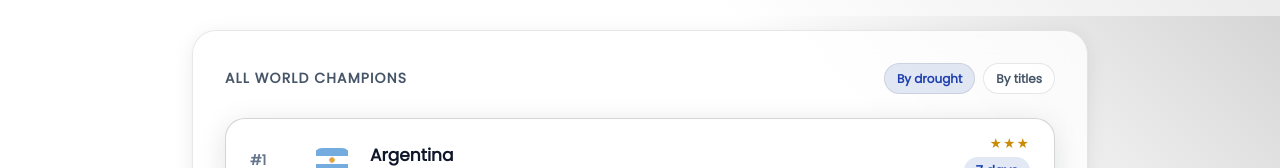
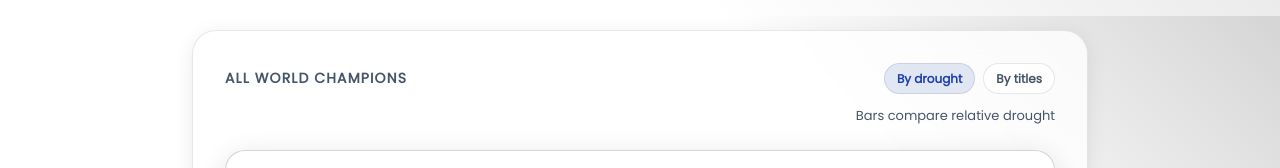
Before and after one commit to Adrian-Benavente/cuanto-tiempo-campeon, a React (Create React App) app: page / in a window 1280 px wide. Shown: the part 784-952 px from the top of the page. Built offline with nearby package versions, Linux system fonts and the light colour scheme; no server answers.

Commit message:
Refactor WorldChampionsList component to improve layout and add bar legend for sorting modes. Update styles for header and bar legend in CSS. Enhance translations for bar legend descriptions in multiple languages.

```diff
--- a/src/components/WorldChampionsList/WorldChampionsList.jsx
+++ b/src/components/WorldChampionsList/WorldChampionsList.jsx
@@ -62,6 +62,7 @@ export default function WorldChampionsList({ aggregates = [] }) {
 
   return (
     <section aria-labelledby="ranking-title">
+      <div className={styles.headerBlock}>
         <div className={styles.header}>
           <h2 className={styles.sectionTitle} id="ranking-title">
             {t("rankingTitle")}
@@ -86,6 +87,10 @@ export default function WorldChampionsList({ aggregates = [] }) {
               {t("sortByStars")}
             </button>
           </div>
+        </div>
+        <p className={styles.barLegend}>
+          {sortMode === "stars" ? t("barLegendTitles") : t("barLegendDrought")}
+        </p>
       </div>
       <ul className={styles.rankingList}>
         {rankedChampions.map((champion, index) => {
@@ -126,7 +131,9 @@ export default function WorldChampionsList({ aggregates = [] }) {
                 {"★".repeat(champion.titles)}
               </span>
               <span className={styles.durationBadge}>
-                {formatDuration(champion.duration, false, locale)}
+                {sortMode === "stars"
+                  ? t("stars", { count: champion.titles })
+                  : formatDuration(champion.duration, false, locale)}
               </span>
             </div>
           </li>
--- a/src/components/WorldChampionsList/WorldChampionsList.module.css
+++ b/src/components/WorldChampionsList/WorldChampionsList.module.css
@@ -1,10 +1,20 @@
+.headerBlock {
+  margin-bottom: var(--space-lg);
+}
+
 .header {
   align-items: center;
   display: flex;
   flex-wrap: wrap;
   gap: var(--space-md);
   justify-content: space-between;
-  margin-bottom: var(--space-lg);
+}
+
+.barLegend {
+  color: var(--color-text-muted);
+  font-size: 0.8125rem;
+  margin: var(--space-sm) 0 0;
+  text-align: right;
 }
 
 .sectionTitle {
--- a/src/i18n/translations.js
+++ b/src/i18n/translations.js
@@ -22,6 +22,8 @@ export const translations = {
     sortByStars: "Por títulos",
     droughtBar: "Sequía relativa",
     titlesBar: "Títulos relativos",
+    barLegendDrought: "Las barras comparan la sequía relativa",
+    barLegendTitles: "Las barras comparan los títulos relativos",
     fallbackNotice: "Datos locales — API no disponible",
     championFactsTitle: "Último título",
     timelineTitle: "Historia del Mundial",
@@ -94,6 +96,8 @@ export const translations = {
     sortByStars: "By titles",
     droughtBar: "Relative drought",
     titlesBar: "Relative titles",
+    barLegendDrought: "Bars compare relative drought",
+    barLegendTitles: "Bars compare relative titles",
     fallbackNotice: "Local data — API unavailable",
     championFactsTitle: "Latest title",
     timelineTitle: "World Cup history",
```
Also changed, not shown: 1 other file (tests, documents, lock files or other folders). Lines whose indentation alone changed are shown as unchanged.
